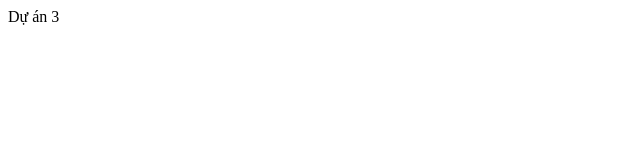
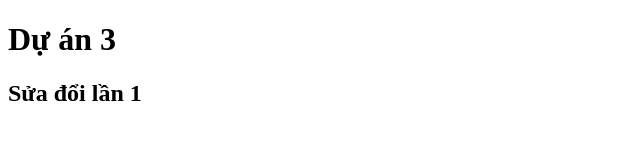
Before and after one commit to Quatrungvoon/duan3, a plain HTML site: page index.html in a window 1280 px wide. Shown: the whole page, without its empty margins (0-640 px from the left). Drawn offline with Linux system fonts and the light colour scheme.

Commit message:
Sửa đổi lần 3

```diff
--- a/index.html
+++ b/index.html
@@ -6,6 +6,7 @@
     <title>Dự án 3</title>
   </head>
   <body>
-    Dự án 3
+    <h1>Dự án 3</h1>
+    <h2>Sửa đổi lần 1</h2>
   </body>
 </html>
```
